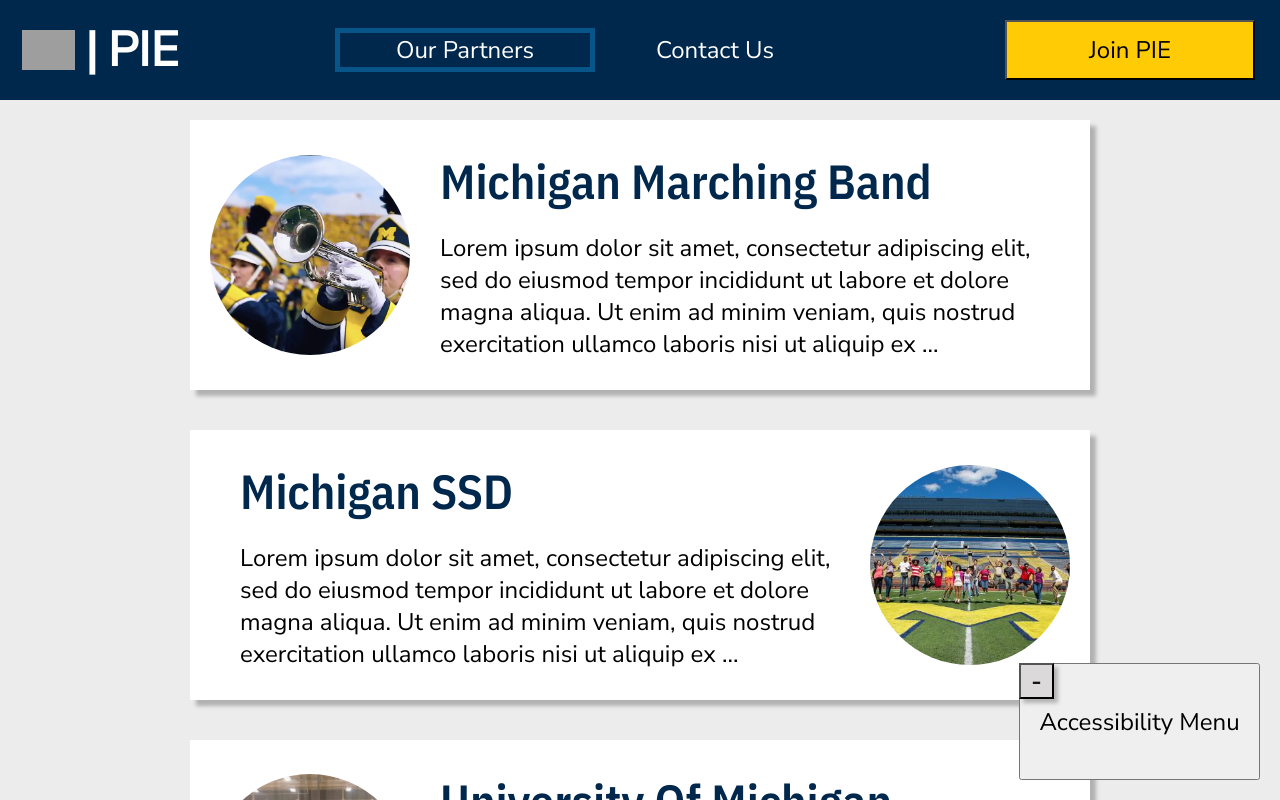
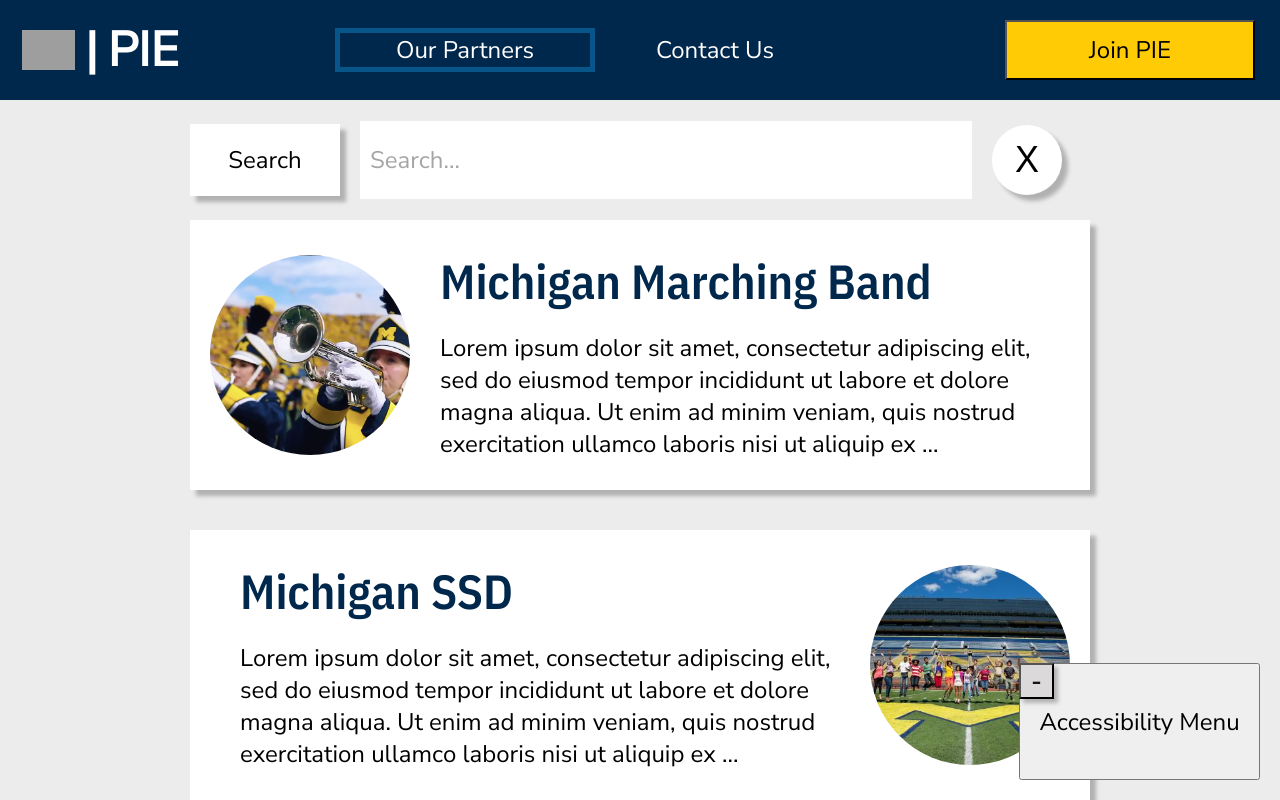
Before and after one commit to ConnorInglis18/pie-website, a React (Create React App) app: page / in a window 1280 px wide. Both pictures are taken after a click on the button "Our Partners". Shown: the top 800 px of the page. Built offline with nearby package versions, Linux system fonts and the light colour scheme; grey boxes are pictures that could not be loaded.

Commit message:
Search on partners page almost works, just need to edit the side bar

```diff
--- a/src/PartnersPage.css
+++ b/src/PartnersPage.css
@@ -1,14 +1,65 @@
 .PartnersPage {
   width: 100%;
   display: flex;
+  background-color: #edecec;
+}
+
+.PartnersPageContent {
+  display: flex;
+  flex-direction: column;
+  align-items: center;
+  flex: 1;
+  min-height: 100vh;
+}
+
+.SearchContainer {
+  display: flex;
+  justify-content: flex-start;
+  align-items: center;
+  width: 900px;
+  margin-top: 20px;
+  height: 80px;
+}
+
+.SearchBarContainer {
+  display: flex;
+  justify-content: flex-start;
+  align-items: center;
+}
+
+.SearchButton {
+  padding: 20px;
+  margin-right: 20px;
+  width: 150px;
+  min-width: 150px;
+  background-color: white;
+  box-shadow: 6px 6px 4px rgba(0, 0, 0, 0.25);
+  border: none;
+}
+
+#SearchPartner {
+  height: 75.98px;
+  width: 600px;
+  padding-left: 10px;
+  border: none;
+}
+
+.SearchClose {
+  width: 70px;
+  height: 70px;
+  border-radius: 100%;
+  background-color: white;
+  box-shadow: 6px 6px 4px rgba(0, 0, 0, 0.25);
+  margin-left: 20px;
+  border: none;
+
+  font-size: 36px;
 }
 
 .PartnersPageList {
   display: flex;
   flex-direction: column;
   align-items: center;
-  flex: 1;
-  background-color: #edecec;
 }
 
 .PartnersPageList Button {
--- a/src/PartnersPage.jsx
+++ b/src/PartnersPage.jsx
@@ -8,7 +8,8 @@
     super(props);
     this.state = {
       showSidePanel: false,
-      selectedIdx: 0
+      selectedIdx: 0,
+      searchTerm: ""
     }
   }
 
@@ -42,11 +43,44 @@
     })
   }
 
+  removeSearchItem = (e, searchForm) => {
+    e.preventDefault();
+    searchForm.value = "";
+    this.setState({
+      searchTerm: ""
+    });
+  }
+
+  submitQuestion = (e, searchTerm) => {
+    e.preventDefault();
+    console.log(searchTerm.value)
+    this.setState({
+      searchTerm: searchTerm.value
+    });
+  }
+
   render() {
     return (
       <div className="PartnersPage">
+        <div className="PartnersPageContent">
+          <div className="SearchContainer">
+            <button className="SearchButton" style={this.props.applyStylesFxn(24, "Nunito Sans")}  onClick={(event) => this.submitQuestion(event, document.getElementById("SearchPartner"))}>Search</button>
+            <div className="SearchBarContainer">
+              <form type="submit" onSubmit={(event) => this.submitQuestion(event, document.getElementById("SearchPartner"))}>
+                <input
+                  id="SearchPartner"
+                  name="SearchPartner"
+                  type="text"
+                  placeholder="Search..."
+                  style={this.props.applyStylesFxn(24, "Nunito Sans")}
+                />
+              </form>
+              <button className="SearchClose" onClick={event => this.removeSearchItem(event, document.getElementById("SearchPartner"))}>X</button>
+            </div>
+          </div>
           <div className="PartnersPageList">
-          {partnersJSON.map((partner, index) => {
+            {/* If the search term is empty, we always want to return everything, if it is not, then we want to return only partners whos name include the search term */}
+            {partnersJSON.filter(partner => !this.state.searchTerm.length || partner.name.includes(this.state.searchTerm)).map((partner, index) => {
               if (index % 2 === 0) {
                 return (
                   <button key={index} className="PartnerComponent Left" onClick={(e) => this.showSidePanel(e, index)}>
@@ -70,6 +104,7 @@
               }
             })}
           </div>
+        </div>
         {this.state.showSidePanel ?
           <div id="PartnerSidePanel">
             <button id="PartnerSideClose" onClick={this.closePanel}>X</button>
```
Lines whose indentation alone changed are shown as unchanged.
